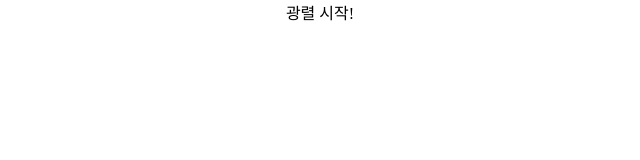
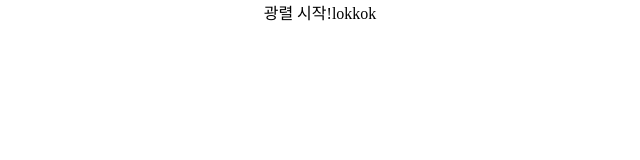
Before and after one commit to 25SYU-1st-Project/1team_React, a React (Vite) app: page /ProjectWrite in a window 1280 px wide. Shown: the top 160 px of the page, without its empty margins (320-960 px from the left). Built offline with nearby package versions, Linux system fonts and the light colour scheme.

Commit message:
thtjehtkh

```diff
--- a/src/1. ProjectPage/ProjWrite.jsx
+++ b/src/1. ProjectPage/ProjWrite.jsx
@@ -2,7 +2,7 @@ function ProjWrite() {
 
     return (
         <div>
-            광렬 시작!
+            광렬 시작!lokkok
         </div>
     )
 }
```
